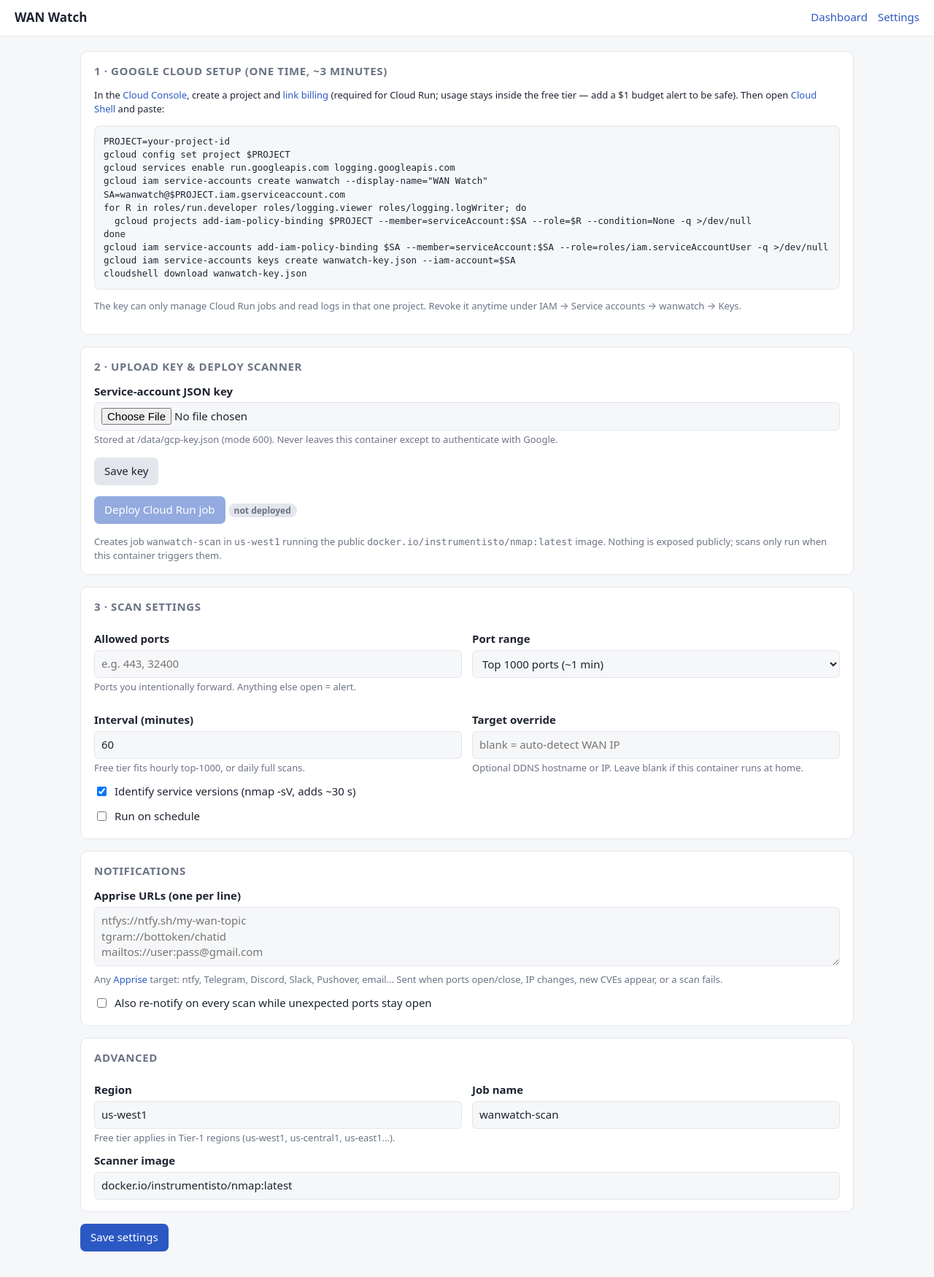
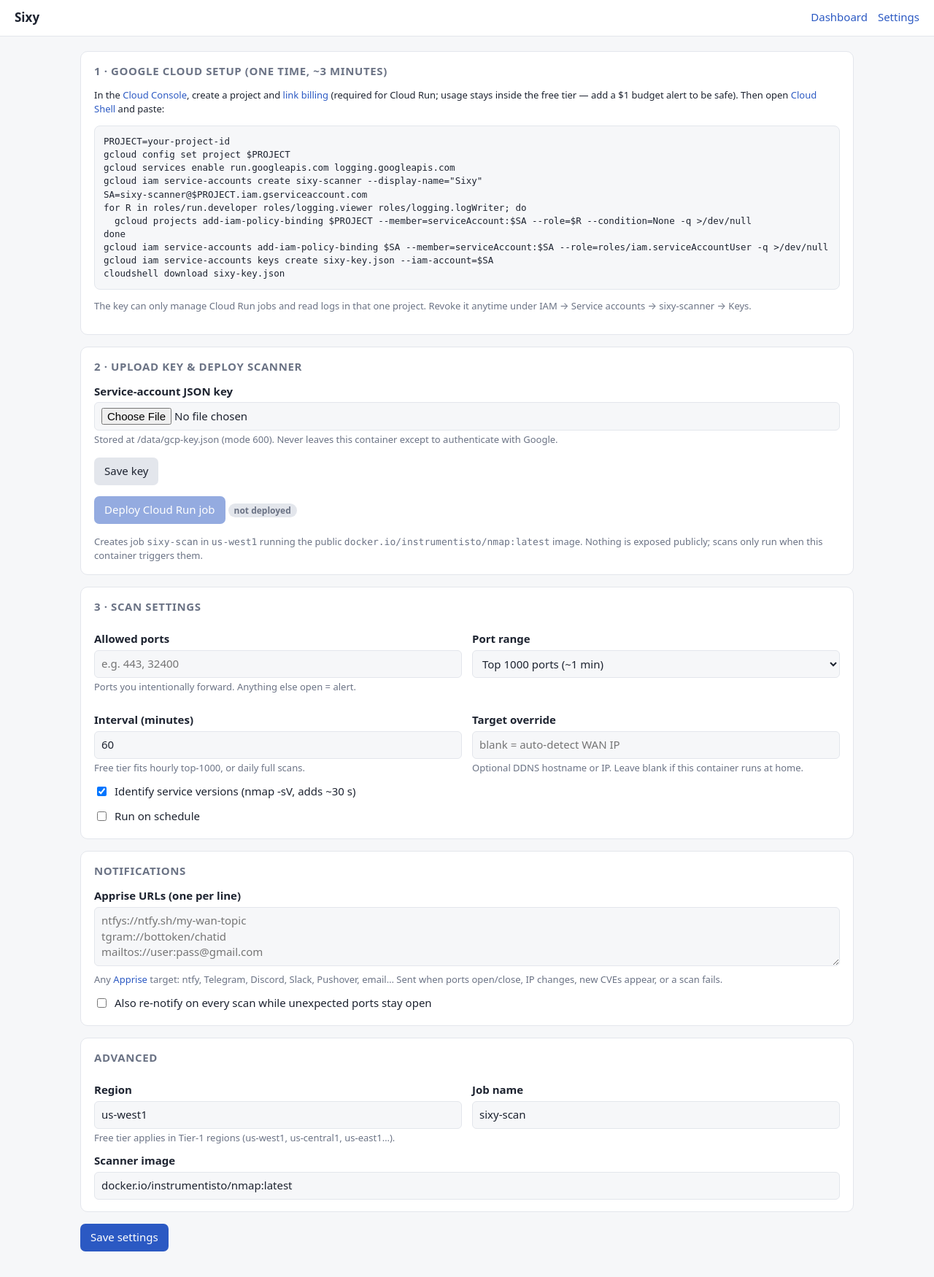
Before and after one commit to asward/sixy, a Flask app: page /settings in a window 1280 px wide. Shown: the whole page at 73% size. Run offline with Flask 3, Linux system fonts and the light colour scheme.

Commit message:
Rename WAN Watch / wanwatch to Sixy / sixy
- UI title, container/volume/image names, Cloud Run job (sixy-scan),
  DB file, auth realm, scripts, CI and docs
- Service account is sixy-scanner (GCP SA IDs need 6-30 chars)
- Repo URLs now lowercase asward/sixy

Co-Authored-By: Claude Opus 5.5 <noreply@anthropic.com>
Claude-Session: https://claude.ai/code/session_01FSJg1retdcpkosVi2atsbt

```diff
--- a/app/gcp.py
+++ b/app/gcp.py
@@ -64,7 +64,7 @@ class CloudRunScanner:
 
     def _job_body(self, image):
         return {
-            "labels": {"app": "wanwatch"},
+            "labels": {"app": "sixy"},
             "template": {
                 "taskCount": 1,
                 "parallelism": 1,
--- a/app/main.py
+++ b/app/main.py
@@ -28,7 +28,7 @@ def guard():
             except Exception:
                 ok = False
         if not ok:
-            return Response("Auth required", 401, {"WWW-Authenticate": 'Basic realm="wanwatch"'})
+            return Response("Auth required", 401, {"WWW-Authenticate": 'Basic realm="sixy"'})
     if request.method == "POST":
         origin = request.headers.get("Origin") or request.headers.get("Referer")
         if origin and urlparse(origin).netloc != request.host:
--- a/app/store.py
+++ b/app/store.py
@@ -8,11 +8,11 @@ from datetime import datetime, timezone
 DATA_DIR = os.environ.get("DATA_DIR", "/data")
 CONFIG_PATH = os.path.join(DATA_DIR, "config.json")
 KEY_PATH = os.path.join(DATA_DIR, "gcp-key.json")
-DB_PATH = os.path.join(DATA_DIR, "wanwatch.db")
+DB_PATH = os.path.join(DATA_DIR, "sixy.db")
 
 DEFAULTS = {
     "region": "us-west1",
-    "job_name": "wanwatch-scan",
+    "job_name": "sixy-scan",
     "image": "docker.io/instrumentisto/nmap:latest",
     "profile": "top1000",          # top100 | top1000 | all
     "version_detect": True,        # nmap -sV
--- a/app/templates/base.html
+++ b/app/templates/base.html
@@ -3,7 +3,7 @@
 <head>
 <meta charset="utf-8">
 <meta name="viewport" content="width=device-width, initial-scale=1">
-<title>WAN Watch</title>
+<title>Sixy</title>
 <style>
 :root{--bg:#f6f7f9;--card:#fff;--fg:#1d2330;--mut:#6b7385;--line:#e3e6ec;--ok:#1f8a4c;--okbg:#e6f5ec;--bad:#c0362c;--badbg:#fbe9e7;--warn:#a86400;--warnbg:#fff4df;--acc:#2b59c3}
 @media (prefers-color-scheme:dark){:root{--bg:#12151b;--card:#1b1f27;--fg:#e6e8ee;--mut:#9099ab;--line:#2b313d;--okbg:#15301f;--badbg:#3a1b18;--warnbg:#36290f;--acc:#7aa2ff}}
@@ -36,7 +36,7 @@ pre{background:var(--bg);border:1px solid var(--line);border-radius:8px;padding:
 </style>
 </head>
 <body>
-<header><b>WAN Watch</b>{% if backend=='demo' %}<span class="pill r-high">DEMO MODE</span>{% endif %}
+<header><b>Sixy</b>{% if backend=='demo' %}<span class="pill r-high">DEMO MODE</span>{% endif %}
 <nav><a href="{{ url_for('index') }}">Dashboard</a><a href="{{ url_for('settings') }}">Settings</a></nav></header>
 <main>
 {% for cat, msg in get_flashed_messages(with_categories=true) %}<div class="flash {{ cat }}">{{ msg }}</div>{% endfor %}
--- a/app/templates/settings.html
+++ b/app/templates/settings.html
@@ -6,15 +6,15 @@
 <pre>PROJECT=your-project-id
 gcloud config set project $PROJECT
 gcloud services enable run.googleapis.com logging.googleapis.com
-gcloud iam service-accounts create wanwatch --display-name="WAN Watch"
-SA=wanwatch@$PROJECT.iam.gserviceaccount.com
+gcloud iam service-accounts create sixy-scanner --display-name="Sixy"
+SA=sixy-scanner@$PROJECT.iam.gserviceaccount.com
 for R in roles/run.developer roles/logging.viewer roles/logging.logWriter; do
   gcloud projects add-iam-policy-binding $PROJECT --member=serviceAccount:$SA --role=$R --condition=None -q >/dev/null
 done
 gcloud iam service-accounts add-iam-policy-binding $SA --member=serviceAccount:$SA --role=roles/iam.serviceAccountUser -q >/dev/null
-gcloud iam service-accounts keys create wanwatch-key.json --iam-account=$SA
-cloudshell download wanwatch-key.json</pre>
-  <p class="help">The key can only manage Cloud Run jobs and read logs in that one project. Revoke it anytime under IAM → Service accounts → wanwatch → Keys.</p>
+gcloud iam service-accounts keys create sixy-key.json --iam-account=$SA
+cloudshell download sixy-key.json</pre>
+  <p class="help">The key can only manage Cloud Run jobs and read logs in that one project. Revoke it anytime under IAM → Service accounts → sixy-scanner → Keys.</p>
 </div>
 
 <div class="card">
```
Also changed, not shown: docker-compose.yml (+4 -4 lines), tests/conftest.py (+2 -2 lines), tests/test_gcp.py (+9 -9 lines), tests/test_web.py (+1 -1 lines), .github/workflows/tests.yml, README.md, 4 other files.
